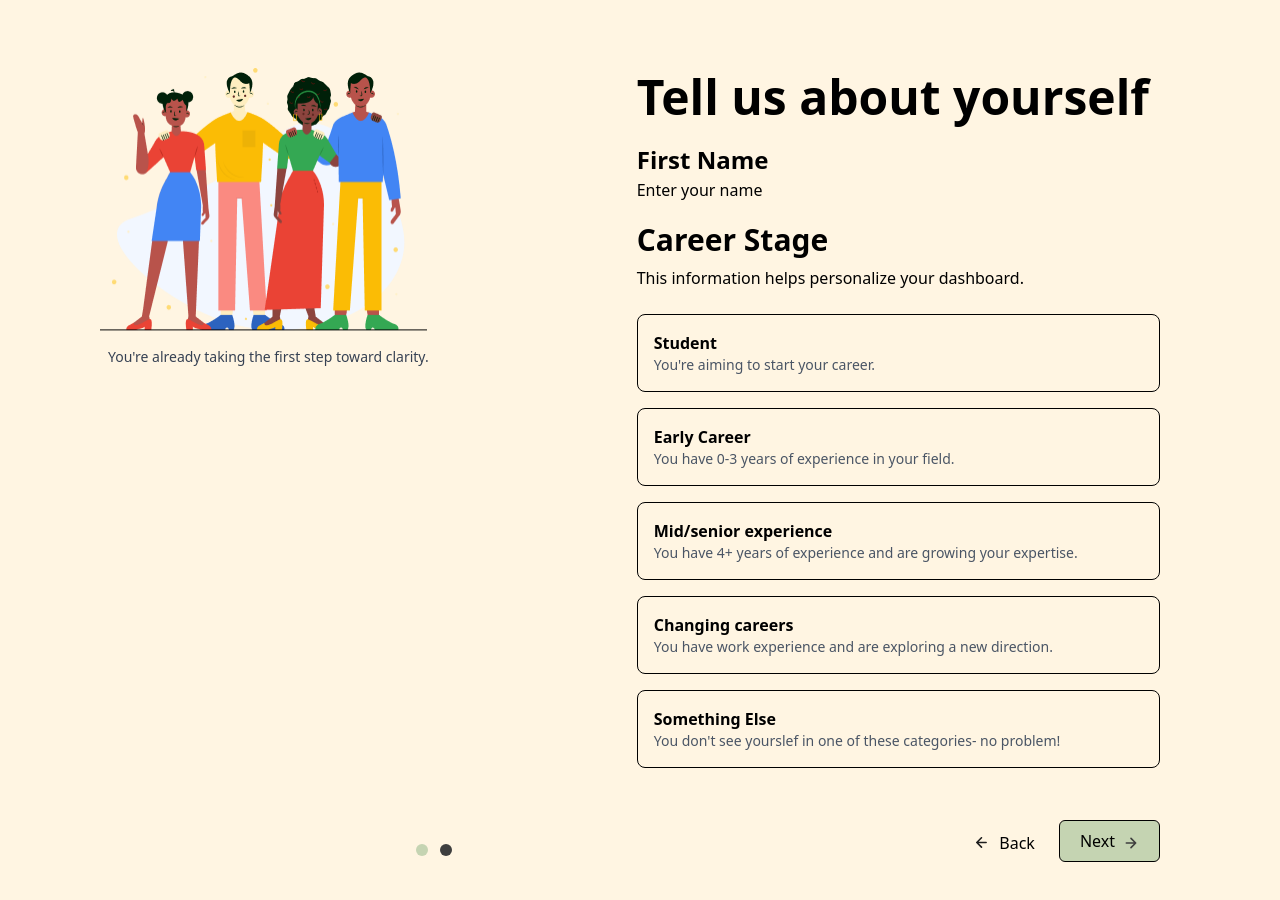
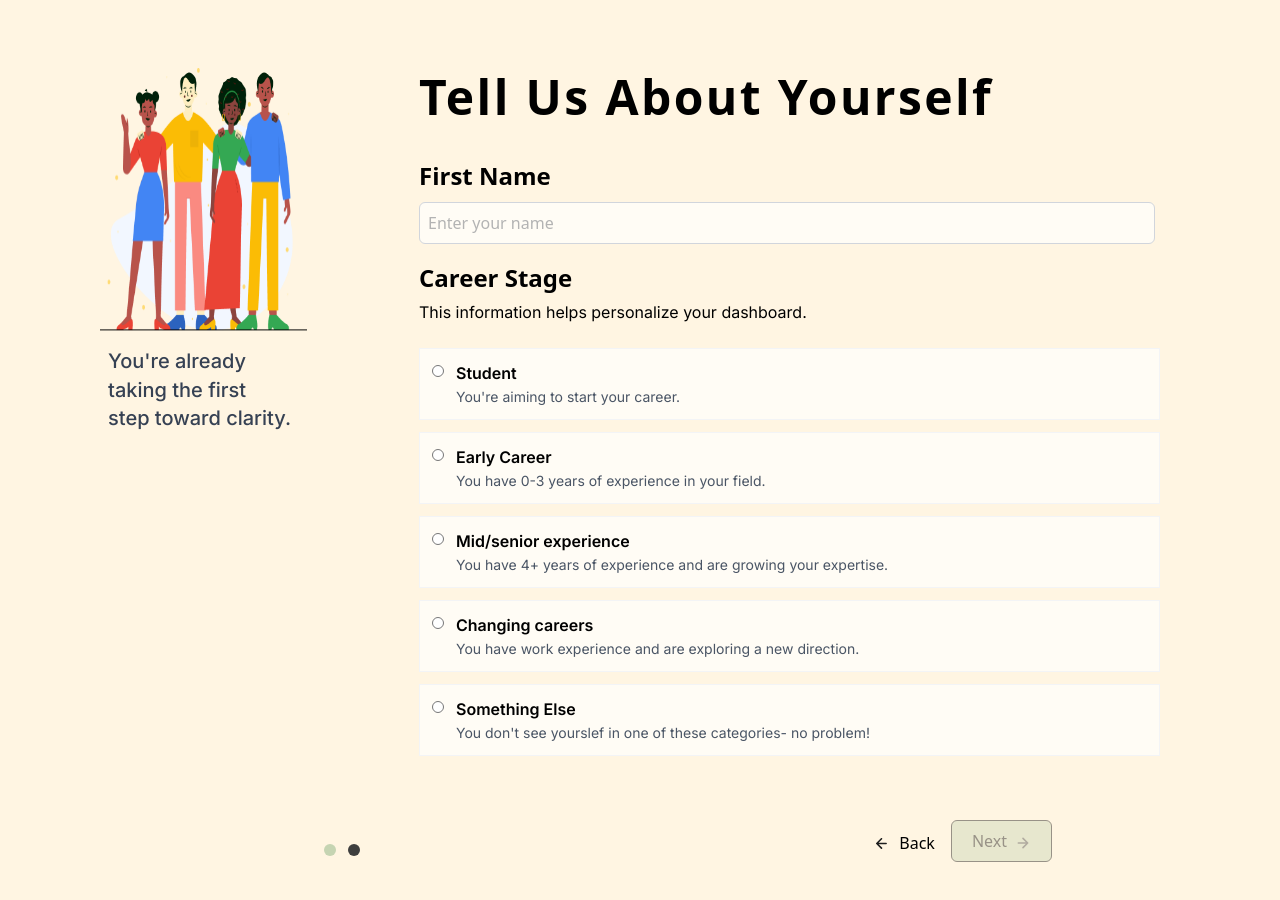
Before and after one commit to cherryontech/salted-caramel, a React (Vite) app: page /builddashboard in a window 1280 px wide. Shown: the part 140-1040 px from the top of the page. Built offline with nearby package versions, Linux system fonts and the light colour scheme.

Commit message:
refactored buttons code and made next button only go to next page when name and selected field, added save option for career level

```diff
--- a/src/App.tsx
+++ b/src/App.tsx
@@ -6,6 +6,7 @@ import Dashboard from "./routes/Dashboard";
 import Home from "./routes/Home";
 import DetailPage from "./routes/DetailPage";
 import Questionnaire from "./questionnaire/Questionnaire";
+import { QuestionnaireProvider } from "./questionnaire/QuestionnaireProvider";
 
 const App = () => {
   return (
@@ -16,7 +17,14 @@ const App = () => {
         <Route path="/roadmaps" element={<Roadmaps />} />
         <Route path="/community" element={<Community />} />
         <Route path="/dashboard" element={<Dashboard />} />
-        <Route path="/builddashboard" element={<Questionnaire />} />
+        <Route
+          path="/builddashboard"
+          element={
+            <QuestionnaireProvider>
+              <Questionnaire />
+            </QuestionnaireProvider>
+          }
+        />
         <Route path="/details/:id" element={<DetailPage />} />
       </Routes>
     </>
--- a/src/components/Carousel.tsx
+++ b/src/components/Carousel.tsx
@@ -1,26 +1,44 @@
 import { Children, useState } from "react";
 import BackArrowIcon from "../assets/icons/BackArrow";
 import RightArrowIcon from "../assets/icons/RightArrow";
+import { useQuestionnaire } from "../questionnaire/QuestionnaireProvider";
 
 interface Carousel {
   children: React.ReactNode;
 }
 
 const Carousel: React.FC<Carousel> = ({ children }) => {
+  const { state } = useQuestionnaire();
   const [pagePosition, setPagePosition] = useState(0);
   const totalPages = Children.count(children);
 
   const back = () => {
-    if (pagePosition > 0) {
-      setPagePosition(pagePosition - 1);
+    if (pagePosition > 0) setPagePosition((p) => p - 1);
+  };
+
+  // Next will only move if canProceedForCurrentStep is true
+  const next = () => {
+    if (pagePosition < totalPages - 1 && canProceedForCurrentStep) {
+      setPagePosition((p) => p + 1);
     }
   };
 
-  const next = () => {
-    if (pagePosition < totalPages - 1) {
-      setPagePosition(pagePosition + 1);
+  const canProceedForCurrentStep = (() => {
+    // default false, then override per step
+    switch (pagePosition) {
+      case 0:
+        return Boolean(
+          state?.name?.trim() !== "" &&
+            state?.careerStage &&
+            state.careerStage !== ""
+        );
+      case 1:
+        // Example: on step 1 require nothing (or check other state fields).
+        return true;
+      default:
+        return true;
     }
-  };
+  })();
 
   return (
     <div className="relative w-full flex flex-col justify-between gap-13">
@@ -31,14 +49,16 @@ const Carousel: React.FC<Carousel> = ({ children }) => {
           style={{ transform: `translateX(-${pagePosition * 100}%)` }}
         >
           {Children.map(children, (child) => (
-            <div className="w-full flex-shrink-0 h-full">{child}</div>
+            <div className="w-full flex-shrink-0 h-full" key={Math.random()}>
+              {child}
+            </div>
           ))}
         </div>
       </div>
 
       <div className="flex justify-end gap-6 mb-6">
         {/* DOTS */}
-        <div className="flex gap-3 mr-125 mt-6">
+        <div className="flex gap-3 mr-123 mt-6">
           {Array.from({ length: totalPages }).map((_, index) => (
             <div
               key={index}
@@ -49,6 +69,7 @@ const Carousel: React.FC<Carousel> = ({ children }) => {
           ))}
         </div>
         {/* NAV BUTTONS */}
+        <div className="mr-27 flex gap-4">
           <button
             onClick={back}
             disabled={pagePosition === 0}
@@ -57,16 +78,24 @@ const Carousel: React.FC<Carousel> = ({ children }) => {
             <BackArrowIcon />
             Back
           </button>
+
           <button
             onClick={next}
-          disabled={pagePosition === totalPages - 1}
-          className="bg-sage-gradient border rounded-md p-2 flex items-center gap-2"
+            // disabled if on last page OR validation for this step fails
+            disabled={
+              pagePosition === totalPages - 1 || !canProceedForCurrentStep
+            }
+            className={`bg-sage-gradient border rounded-md p-2 flex items-center gap-2 ${
+              !canProceedForCurrentStep ? "opacity-40 cursor-not-allowed" : ""
+            }`}
+            aria-disabled={!canProceedForCurrentStep}
           >
             <span className="ml-3">Next</span>
             <RightArrowIcon />
           </button>
         </div>
       </div>
+    </div>
   );
 };
 
--- a/src/index.css
+++ b/src/index.css
@@ -15,6 +15,7 @@
     --color-black: #0c0c0d;
     --color-neutralblack: #3e3e3e;
     --color-neutralgray: #b7b7b7;
+    --color-lightgray: #b3b3b3;
     --font-nunito: Nunito Sans, "sans-serif";
     --font-inter: Inter, "sans-serif";
 
--- /dev/null
+++ b/src/questionnaire/QuestionnaireProvider.tsx
@@ -0,0 +1,51 @@
+import { createContext, useContext, useState, useEffect } from "react";
+import {
+  loadQuestionnaire,
+  saveQuestionnaire,
+} from "../store/questionnaireStore";
+
+type QuestionnaireState = {
+  name: string;
+  careerStage: string;
+  answers: Record<string, unknown>;
+};
+
+type QuestionnaireContextType = {
+  state: QuestionnaireState;
+  setState: React.Dispatch<React.SetStateAction<QuestionnaireState>>;
+};
+
+const QuestionnaireContext = createContext<
+  QuestionnaireContextType | undefined
+>(undefined);
+
+export const QuestionnaireProvider = ({
+  children,
+}: {
+  children: React.ReactNode;
+}) => {
+  const [state, setState] = useState<QuestionnaireState>(() =>
+    loadQuestionnaire()
+  );
+
+  //   auto-save to localStorage whenever anything changes
+  useEffect(() => {
+    saveQuestionnaire(state);
+  }, [state]);
+
+  return (
+    <QuestionnaireContext.Provider value={{ state, setState }}>
+      {children}
+    </QuestionnaireContext.Provider>
+  );
+};
+
+// eslint-disable-next-line react-refresh/only-export-components
+export const useQuestionnaire = () => {
+  const context = useContext(QuestionnaireContext);
+  if (!context)
+    throw new Error(
+      "useQuestionnaire must be used within a QuestionnaireProvider"
+    );
+  return context;
+};
--- a/src/questionnaire/pages/AboutYourselfPage.tsx
+++ b/src/questionnaire/pages/AboutYourselfPage.tsx
@@ -1,3 +1,6 @@
+import { useState } from "react";
+import { useQuestionnaire } from "../QuestionnaireProvider";
+
 const education = [
   {
     level: "Student",
@@ -24,6 +27,18 @@ const education = [
 ];
 
 const AboutYourselfPage = () => {
+  const { state, setState } = useQuestionnaire();
+  const [nameInput, setNameInput] = useState(state.name ?? ""); // local input state
+
+  const handleNameInput = (e: React.ChangeEvent<HTMLInputElement>) => {
+    setNameInput(e.target.value); // update local input immediately
+  };
+
+  const handleBlur = () => {
+    // update global state when user leaves the input
+    setState((prev) => ({ ...prev, name: nameInput }));
+  };
+
   const images = import.meta.glob("/src/assets/photos/*.{png,jpg,jpeg,svg}", {
     eager: true,
   });
@@ -34,7 +49,7 @@ const AboutYourselfPage = () => {
   };
 
   return (
-    <div className="flex ml-15 gap-50">
+    <div className="flex ml-15 gap-28">
       {/* LEFT CONTENT */}
       <aside>
         <img
@@ -43,37 +58,69 @@ const AboutYourselfPage = () => {
           className="w-[327px] h-[263px]"
         />
 
-        <p className="text-sm text-gray-700 px-2 text-center mt-4">
-          You're already taking the first step toward clarity.
+        <p className="text-sm text-gray-700 px-2 text-left mt-4 text-[20px] font-medium font-inter">
+          You're already taking the first
+          <br />
+          step toward clarity.
         </p>
       </aside>
 
       {/* RIGHT CONTENT */}
       <div className="flex-1">
-        <h1 className="text-3xl font-extrabold mb-2 text-[48px] text-nunito">
-          Tell us about yourself
+        <h1 className="text-3xl font-extrabold mb-2 text-[48px] text-nunito tracking-wider leading-long">
+          Tell Us About Yourself
         </h1>
-        <div className="mt-4">
-          <span className="font-bold text-[24px] text-nunito">First Name</span>
+        <div className="mt-2">
           <br />
-          <span>Enter your name</span>
+          <label className="block font-bold text-[24px] text-nunito mb-2">
+            First Name
+          </label>
+          <input
+            className="border border-gray-300 p-2 w-184 rounded-md bg-white placeholder-lightgray"
+            type="text"
+            value={nameInput}
+            onChange={handleNameInput}
+            onBlur={handleBlur} // update global state
+            placeholder="Enter your name"
+          />
         </div>
-        <h2 className="text-3xl font-bold mb-2 mt-5">Career Stage</h2>
-        <p className="font-medium mb-6">
+        <h2 className="text-3xl font-semibold mb-2 mt-5 text-[24px] text-nunito">
+          Career Stage
+        </h2>
+        <p className="font-inter mb-6 text-[16px]">
           This information helps personalize your dashboard.
         </p>
 
-        <ul className="space-y-4">
-          {education.map(({ level, description }, i) => (
-            <li
-              key={i}
-              className="border rounded-lg p-4 hover:border-black cursor-pointer"
+        {education.map((item) => (
+          <div
+            key={item.level}
+            className="bg-white border border-gray-100 p-3 mb-3 font-inter w-[741px]"
+          >
+            <label
+              htmlFor={item.level}
+              className="flex items-start cursor-pointer"
             >
-              <h3 className="font-semibold">{level}</h3>
-              <p className="text-sm text-gray-600">{description}</p>
-            </li>
-          ))}
-        </ul>
+              <input
+                type="radio"
+                id={item.level}
+                name="selection"
+                value={item.level}
+                onChange={() =>
+                  setState((prev) => ({ ...prev, careerStage: item.level }))
+                }
+                checked={state.careerStage === item.level}
+                className="h-3 w-3 mt-1 accent-black cursor-pointer"
+              />
+
+              <div className="ml-3">
+                <p className="font-semibold text-[16px]">{item.level}</p>
+                <p className="text-sm text-gray-600 mt-0.5">
+                  {item.description}
+                </p>
+              </div>
+            </label>
+          </div>
+        ))}
       </div>
     </div>
   );
--- a/src/questionnaire/pages/SkillsPage.tsx
+++ b/src/questionnaire/pages/SkillsPage.tsx
@@ -1,6 +1,6 @@
 const SkillsPage = () => {
   return (
-    <div className="flex ml-15 gap-50">
+    <div className="flex ml-15 gap-28">
       {/* LEFT CONTENT */}
       <aside>
         <p className="text-sm text-gray-700 px-3 text-center mt-4 text-[20px] text-left">
--- a/src/store/questionnaireStore.ts
+++ b/src/store/questionnaireStore.ts
@@ -1 +1,15 @@
 //  will store answers here to render to dashboard route
+export const loadQuestionnaire = () => {
+  const saved = localStorage.getItem("questionnaire");
+  return saved
+    ? JSON.parse(saved)
+    : {
+        name: "",
+        careerStage: "",
+        answers: {},
+      };
+};
+
+export const saveQuestionnaire = (data: unknown) => {
+  localStorage.setItem("questionnaire", JSON.stringify(data));
+};
```
Also changed, not shown: src/questionnaire/pages/ResultsPage.tsx (added). Lines whose indentation alone changed are shown as unchanged.
